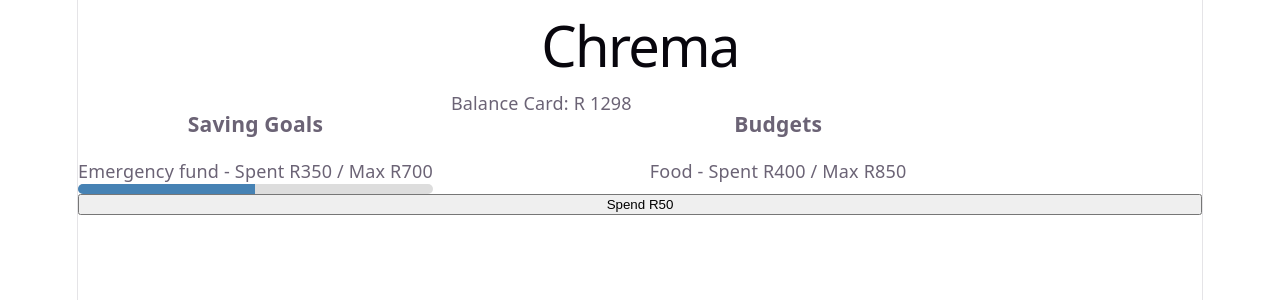
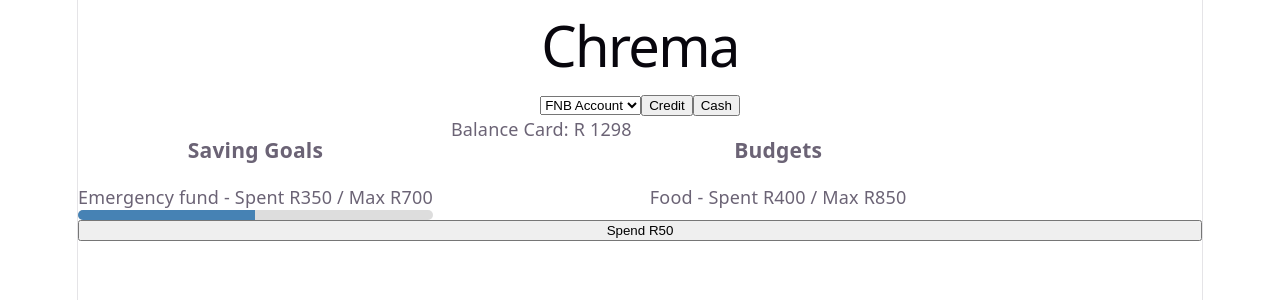
Before and after one commit to EricMoreland/Chrema_Phase_2, a React (Vite) app: page / in a window 1280 px wide. Shown: the top 300 px of the page. Built offline with nearby package versions, Linux system fonts and the light colour scheme.

Commit message:
Create Account switch and state buttons

```diff
--- a/src/App.jsx
+++ b/src/App.jsx
@@ -2,6 +2,7 @@ import { useState } from 'react'
 import BalanceCard from './components/BalanceCard'
 import SavingsPanel from './components/SavingsPanel'
 import BudgetsPanel from './components/BudgetsPanel'
+import AccountBar from './components/AccountBar'
 import './App.css'
 
 function App() {
@@ -11,6 +12,7 @@ function App() {
     <>
       <h1>Chrema</h1>
 
+      <AccountBar />
       <div className='dashboard'>
       <SavingsPanel />
       <BalanceCard balance={amount}/>
--- /dev/null
+++ b/src/components/AccountBar.jsx
@@ -0,0 +1,24 @@
+import { useState } from "react";
+
+function AccountBar() {
+    const [selectedType, setSelectedType] = useState('cash')
+
+    return (
+        <div className="account_bar">
+            <select>
+                <option>FNB Account</option>
+            </select>
+
+            <button>
+                Credit
+            </button>
+
+            <button>
+                Cash
+            </button>
+        </div>
+
+    )
+}
+
+export default AccountBar
```
